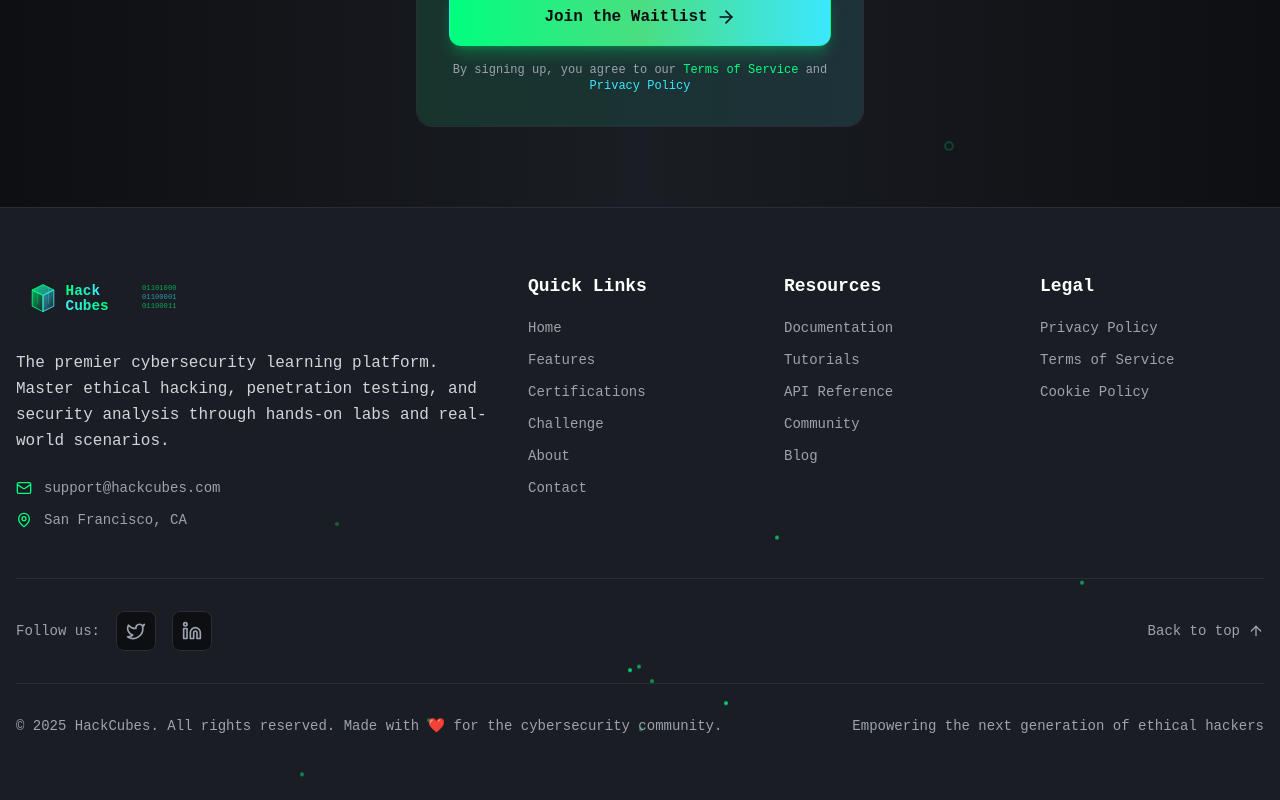
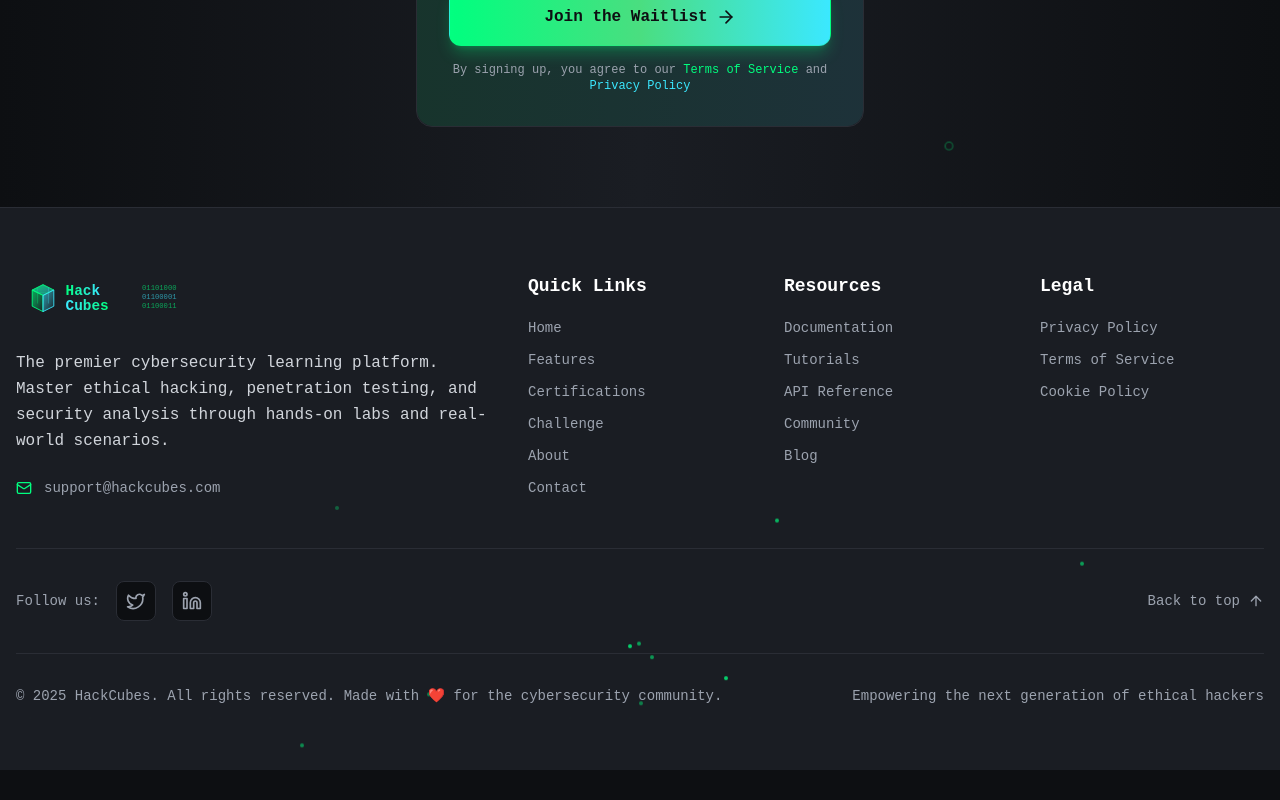
Before and after one commit to HackCubes/hackcubes, a Next.js app: page / in a window 1280 px wide. Shown: the part 3655-4455 px from the top of the page. After the commit the page ends 4425 px from the top, so only its background shows below. Built offline with nearby package versions, Linux system fonts and the light colour scheme.

Commit message:
refactor: Comment out location display in Footer component for future consideration

```diff
--- a/src/components/Footer.tsx
+++ b/src/components/Footer.tsx
@@ -82,10 +82,10 @@
                 <span>+1 (555) 123-4567</span>
               </div>
               */}
-              <div className="flex items-center space-x-3">
+              {/* <div className="flex items-center space-x-3">
                 <MapPin size={16} className="text-neon-green" />
                 <span>San Francisco, CA</span>
-              </div>
+              </div> */}
             </div>
           </div>
 
```
